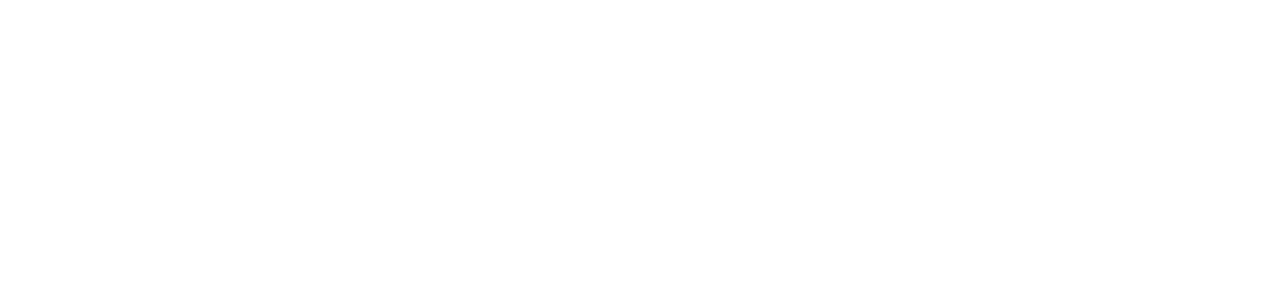
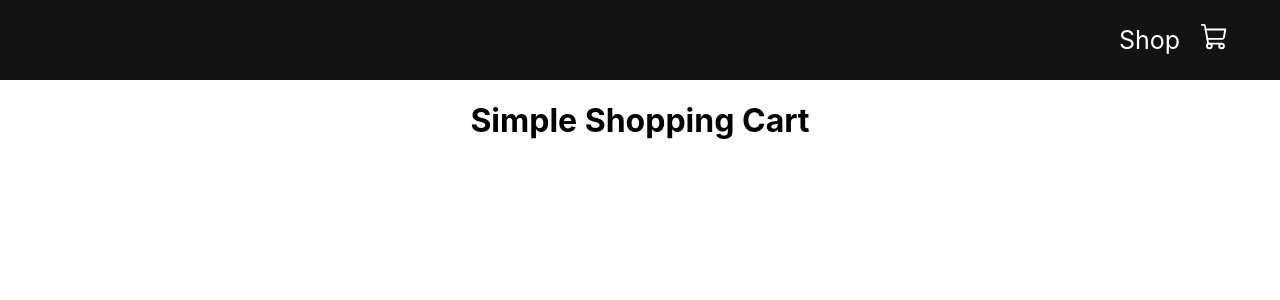
Before and after one commit to shovonkumar/simple-shopping-cart, a React (Create React App) app: page / in a window 1280 px wide. Shown: the top 300 px of the page. Built offline with nearby package versions, Linux system fonts and the light colour scheme.

Commit message:
Navbar and Other Components Created

```diff
--- a/public/index.html
+++ b/public/index.html
@@ -24,7 +24,7 @@
       work correctly both with client-side routing and a non-root public URL.
       Learn how to configure a non-root public URL by running `npm run build`.
     -->
-    <title>React App</title>
+    <title>Simple Shopping Cart</title>
   </head>
   <body>
     <noscript>You need to enable JavaScript to run this app.</noscript>
--- a/src/App.css
+++ b/src/App.css
@@ -1,38 +1,3 @@
 .App {
   text-align: center;
 }
-
-.App-logo {
-  height: 40vmin;
-  pointer-events: none;
-}
-
-@media (prefers-reduced-motion: no-preference) {
-  .App-logo {
-    animation: App-logo-spin infinite 20s linear;
-  }
-}
-
-.App-header {
-  background-color: #282c34;
-  min-height: 100vh;
-  display: flex;
-  flex-direction: column;
-  align-items: center;
-  justify-content: center;
-  font-size: calc(10px + 2vmin);
-  color: white;
-}
-
-.App-link {
-  color: #61dafb;
-}
-
-@keyframes App-logo-spin {
-  from {
-    transform: rotate(0deg);
-  }
-  to {
-    transform: rotate(360deg);
-  }
-}
--- a/src/App.js
+++ b/src/App.js
@@ -1,10 +1,19 @@
 import './App.css';
 import { BrowserRouter, Routes, Route } from 'react-router-dom';
+import Navbar from './components/Navbar';
+import Shop from './pages/shop/Shop';
+import Cart from './pages/cart/Cart';
 
 function App() {
   return (
     <div className="App">
-
+      <BrowserRouter>
+        <Navbar />
+        <Routes>
+          <Route path='/' element={<Shop/>} />
+          <Route path='/cart' element={<Cart/>} />
+        </Routes>
+      </BrowserRouter>
     </div>
   );
 }
--- /dev/null
+++ b/src/components/Navbar.css
@@ -0,0 +1,19 @@
+.navbar {
+    width: 100%;
+    height: 80px;
+    background-color: rgb(19, 19, 19);
+    display: flex;
+    justify-content: flex-end;
+    align-items: center;
+}
+.links {
+    margin-right: 50px;
+    display: flex;
+    align-items: center;
+}
+.links a {
+    text-decoration: none;
+    color: white;
+    margin-left: 20px;
+    font-size: 25px;
+  }
--- /dev/null
+++ b/src/components/Navbar.js
@@ -0,0 +1,17 @@
+import React from 'react';
+import { Link } from 'react-router-dom';
+import { ShoppingCart } from 'phosphor-react';
+import './Navbar.css';
+
+const Navbar = () => {
+    return (
+        <div className='navbar'>
+            <div className="links">
+                <Link to="/">Shop</Link>
+                <Link to="/cart"><ShoppingCart size={30}/></Link>
+            </div>
+        </div>
+    );
+};
+
+export default Navbar;
--- /dev/null
+++ b/src/pages/cart/Cart.js
@@ -0,0 +1,11 @@
+import React from 'react';
+
+const Cart = () => {
+    return (
+        <div>
+
+        </div>
+    );
+};
+
+export default Cart;
--- /dev/null
+++ b/src/pages/shop/Shop.js
@@ -0,0 +1,16 @@
+import React from 'react';
+
+const Shop = () => {
+    return (
+        <div className='shop'>
+            <div className="shopTitle">
+                <h1>Simple Shopping Cart</h1>
+            </div>
+            <div className="products">
+
+            </div>
+        </div>
+    );
+};
+
+export default Shop;
```
Also changed, not shown: src/product.js (added, +8 -0 lines).
